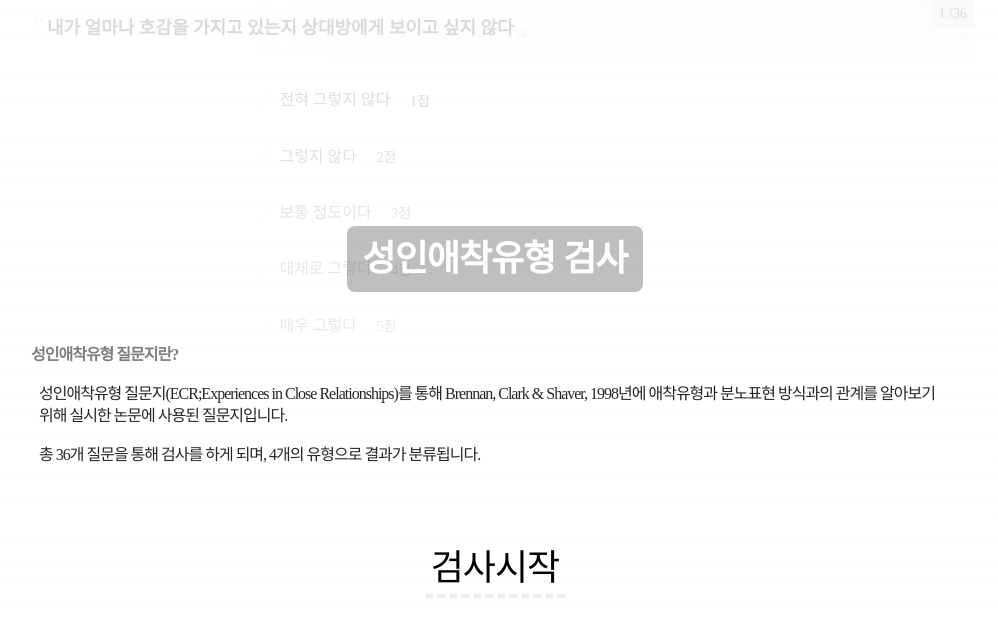
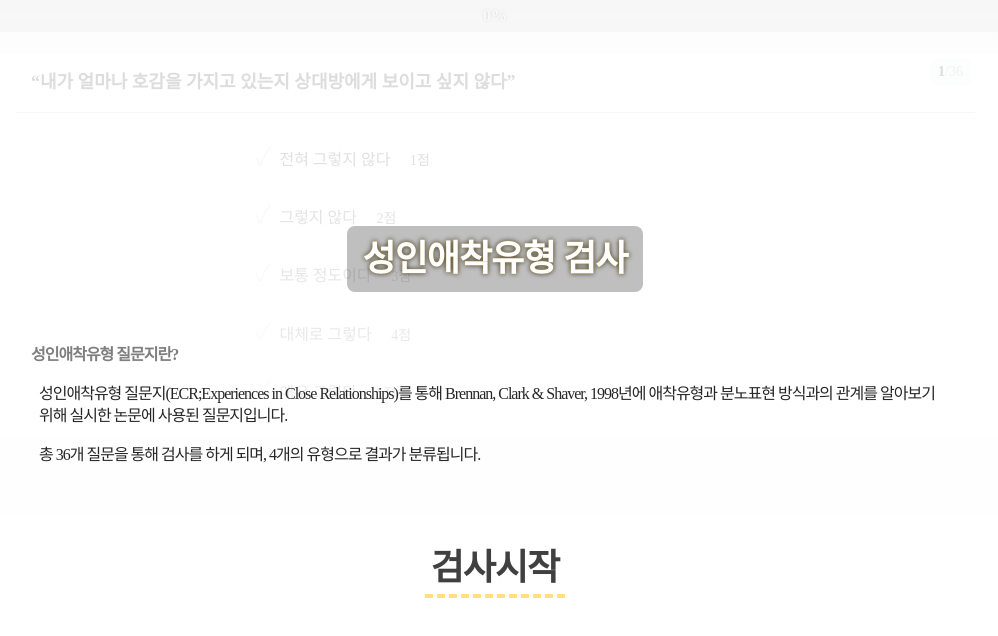
Before and after one commit to oshx/ecr, a Svelte app: page / in a window 1280 px wide. Shown: the top 636 px of the page, without its empty margins (145-1143 px from the left). Built offline with nearby package versions, Linux system fonts and the light colour scheme.

Commit message:
오류 수정 및 문제 화면 결정

```diff
--- a/src/App.svelte
+++ b/src/App.svelte
@@ -14,6 +14,10 @@
   min-height: 100%;
 }
 
+:global(body) {
+  background-color: #eee;
+}
+
 :global(div) {
   margin: 0;
   padding: 0;
--- a/src/components/ExperimentSheet.svelte
+++ b/src/components/ExperimentSheet.svelte
@@ -10,18 +10,24 @@
 
   const dispatch = createEventDispatcher();
 
+  function filterFalsey(value) {
+    return !value;
+  }
+
   function handleNextCenter() {
-    const next = answerList.findIndex(value => !value);
-    if (!next) return;
+    const next = window.document.getElementById(
+      "_" + answerList.findIndex(filterFalsey)
+    );
+    if (next === null) return;
     return window.document.getElementById("track").scrollTo({
-      left: window.document.getElementById("_" + next).offsetLeft,
+      left: next.offsetLeft,
       behavior: "smooth",
     });
   }
 
   function handleScroll() {
     clearTimeout(scrollTimer);
-    return scrollTimer = setTimeout(handleNextCenter, 500);
+    return (scrollTimer = setTimeout(handleNextCenter, 1000));
   }
 
   async function handleUpdate() {
@@ -41,18 +47,18 @@
       {message}
     </h2>
   {:else}
-    <div id="track"
-         class="track"
-         on:scroll={handleScroll}>
+    <div id="track" class="track" on:scroll={handleScroll}>
       {#each QuestionList as question, index}
         <div
           id={`_${index}`}
-          class="container">
-          <div class="card"
-               class:container--completed={answerList[index]}>
+          class="container"
+          class:container--completed={answerList[index]}
+        >
+          <div class="card">
             <h2 class="title">
-              <span class="title__prefix">{index + 1}
-                /{QuestionList.length}</span>
+              <span class="title__prefix">
+                <strong>{index + 1}</strong>/{QuestionList.length}
+              </span>
               <strong class="title__main">{question}</strong>
             </h2>
             <div class="content">
@@ -80,13 +86,8 @@
 </div>
 
 <style>
-
   .root {
-    position: absolute;
-    top: 0;
-    right: 0;
-    bottom: 0;
-    left: 0;
+    position: relative;
   }
 
   .track {
@@ -103,10 +104,12 @@
     display: inline-block;
     width: 100%;
     vertical-align: top;
+    background-color: #fff;
+    transition: background-color 0.5s ease-out;
   }
 
-  .container.container--middle {
-    vertical-align: middle;
+  .container.container--completed {
+    background-color: #ddd;
   }
 
   .card {
@@ -121,12 +124,12 @@
   .title {
     display: block;
     margin: 0 auto;
+    border-bottom: 1px solid rgba(0, 0, 0, 0.25);
     font-size: 18px;
     line-height: 1.4;
     font-weight: 400;
     color: inherit;
     text-align: left;
-    background-image: linear-gradient(90deg, transparent, rgba(33, 66, 99, 0.1));
   }
 
   .title::after {
@@ -140,8 +143,16 @@
     font-size: 14px;
     font-weight: 400;
     padding: 4px 8px;
+    margin: 4px;
     text-align: right;
-    background-color: rgba(33, 66, 99, .1);
+    background-color: rgba(33, 66, 99, 0.1);
+    border-radius: 8px;
+    color: #999;
+    user-select: none;
+  }
+
+  .title__prefix strong {
+    color: #000;
   }
 
   .title__main {
@@ -151,26 +162,12 @@
     word-break: keep-all;
   }
 
-  .title__main::before,
-  .title__main::after {
-    content: "";
-    display: inline-block;
-    margin: 0 4px;
-    border: 4px solid rgba(0, 0, 0, .15);
-    width: 4px;
-    height: 4px;
-  }
-
   .title__main::before {
-    border-right: 0;
-    border-bottom: 0;
-    vertical-align: text-top;
+    content: "\201c";
   }
 
   .title__main::after {
-    border-top: 0;
-    border-left: 0;
-    vertical-align: text-bottom;
+    content: "\201d";
   }
 
   .content {
@@ -185,6 +182,7 @@
     padding: 16px;
     word-break: keep-all;
     text-align: left;
+    cursor: pointer;
   }
 
   .item input {
@@ -194,7 +192,6 @@
     bottom: 0;
     left: 0;
     opacity: 0;
-    cursor: pointer;
   }
 
   .item input:checked + strong::before {
@@ -209,7 +206,7 @@
   .item strong {
     position: relative;
     display: inline-block;
-    vertical-align: middle;
+    vertical-align: baseline;
     padding-right: 8px;
     margin-right: 8px;
     font-size: 16px;
@@ -217,47 +214,47 @@
   }
 
   .item strong::before {
-    content: '\2713';
+    content: "\2713";
     margin-right: 8px;
     display: inline-block;
-    vertical-align: middle;
+    vertical-align: baseline;
     text-align: center;
     font-size: 24px;
     line-height: 1;
-    color: #eee;
+    color: #ccc;
   }
 
   .item strong::after {
-    content: '';
+    content: "";
     position: absolute;
     left: 0;
     right: 0;
     bottom: 0;
-    border-bottom: 4px dashed rgba(33, 66, 99, .25);
+    border-bottom: 4px dashed rgba(33, 66, 99, 0.25);
     opacity: 0;
-    transition: opacity .25s ease;
+    transition: opacity 0.25s ease;
   }
 
   .item em {
     position: relative;
     display: inline-block;
-    vertical-align: middle;
+    vertical-align: baseline;
     font-size: 14px;
     font-weight: 400;
     font-style: normal;
   }
 
   .item em::before {
-    content: '';
+    content: "";
     position: absolute;
     top: 0;
     right: 0;
     bottom: 0;
     left: 0;
     margin: -4px -8px;
-    border: 4px dashed rgba(33, 66, 99, .25);
+    border: 4px dashed rgba(33, 66, 99, 0.25);
     border-radius: 100%;
     opacity: 0;
-    transition: opacity .25s ease;
+    transition: opacity 0.25s ease;
   }
 </style>
--- a/src/components/InformationSheet.svelte
+++ b/src/components/InformationSheet.svelte
@@ -13,7 +13,7 @@
 <div class="container" class:fullscreen={intro} class:hide={!block}>
   <div class="content">
     {#if intro}
-      <h1>성인애착유형 검사</h1>
+      <h1 class="title">성인애착유형 검사</h1>
     {/if}
     <dl>
       <dt>성인애착유형 질문지란?</dt>
@@ -59,7 +59,7 @@
     background-image: linear-gradient(0deg, #fff 0, rgba(255, 255, 255, .85) 100%);
     font-size: 14px;
     line-height: 1.4;
-    z-index: 1;
+    z-index: 100;
   }
 
   .hide {
@@ -83,7 +83,7 @@
     vertical-align: middle;
   }
 
-  h1 {
+  .title {
     display: inline-block;
     padding: 8px 16px;
     border-radius: 8px;
@@ -93,7 +93,7 @@
     line-height: 1.4;
     letter-spacing: -1px;
     background-color: rgba(0,0,0,.25);
-
+    text-shadow: 0 0 3px rgba(255,200,50,.5), 0 0 5px rgba(0,0,0,.9);
   }
 
   .content {
@@ -105,7 +105,7 @@
     white-space: normal;
   }
 
-  h1, dl {
+  .title, dl {
     max-width: 960px;
     margin-left: auto;
     margin-right: auto;
@@ -138,11 +138,13 @@
     display: inline-block;
     margin: 48px auto 0;
     border: 0 none;
-    border-bottom: 4px dashed #eee;
+    border-bottom: 4px dashed rgba(255,192,0,.5);
     background: none transparent;
     font-size: 36px;
+    font-weight: 700;
     line-height: 1.4;
     letter-spacing: -1px;
+    color: rgba(0,0,0,.75);
     cursor: pointer;
   }
 </style>
--- a/src/components/ExperimentIndicator.svelte
+++ b/src/components/ProgressManager.svelte
@@ -3,49 +3,62 @@
   export let progress = 0;
 
   $: completed = progress === total;
-  $: percent = Math.round(progress / total * 100);
+  $: percent = Math.round((progress / total) * 100, 1);
 </script>
 
-{#if total}
-  <aside>
-    <div class:completed>
+{#if total !== null}
+  <div class="root">
+    <div class="indicator" class:indicator--completed={completed}>
       {#if completed}
         <button type="submit">결과 보기</button>
       {:else}
         <strong>
           <i style={`width:${percent}%`}></i>
           <span>{percent}%</span>
-          <em>({progress}/{total})</em>
         </strong>
       {/if}
     </div>
-  </aside>
+  </div>
 {/if}
 
 <style>
-  aside {
-    margin: 0;
-    padding: 64px 0 0;
+  @keyframes loop-background {
+    0% {
+      background-position: 0 0;
+    }
+
+    100% {
+      background-position: 320px 0;
+    }
   }
 
-  div {
+  .root {
+    position: relative;
+    margin: 0;
+    padding: 32px 0 0;
+  }
+
+  .indicator {
+    z-index: 10;
     position: fixed;
+    top: 0;
     right: 0;
-    bottom: 0;
     left: 0;
-    height: 64px;
-    background-color: rgba(0, 0, 0, 0.5);
+    height: 32px;
+    background-color: rgba(0, 0, 0, 0.15);
     text-align: center;
     font-style: normal;
     font-size: 0;
     line-height: 0;
     white-space: nowrap;
-    transition: height .25s ease-out;
+    transition: height 0.25s ease-out;
   }
 
-  div.completed {
-    top: 0;
+  .indicator.indicator--completed {
+    bottom: 0;
     height: auto;
+    background-image: none;
+    animation: none;
   }
 
   div::before {
@@ -69,23 +82,21 @@
     top: 0;
     bottom: 0;
     left: 0;
-    background-color: rgba(33, 66, 99, 0.75);
+    background-color: #fff;
     font-style: normal;
     font-weight: 400;
+    background-image: linear-gradient(80deg, transparent 0, transparent 10%, rgba(0,0,0,.1) 20%, transparent 80%);
+    background-size: 320px 100%;
+    animation: loop-background 1s infinite linear;
+    box-shadow: 0 0 1px rgba(0,0,0,.15);
     transition: width 0.25s ease-out;
-  }
-
-  em {
-    position: relative;
-    font-style: normal;
-    font-weight: 400;
-    color: rgba(255, 255, 255, 0.5);
   }
 
   span {
     position: relative;
     font-style: normal;
     color: rgba(255, 255, 255, 0.75);
+    text-shadow: 0 0 3px #000;
   }
 
   button {
--- a/src/components/layouts/Corset.svelte
+++ b/src/components/layouts/Corset.svelte
@@ -5,7 +5,7 @@
 <style>
   div {
     margin: 0 auto;
-    max-width: 1280px;
+    max-width: 992px;
     padding: 0 16px;
   }
 </style>
--- a/src/core/constants.js
+++ b/src/core/constants.js
@@ -9,6 +9,8 @@ export const ScoreLabelMap = {
   4: "대체로 그렇다",
   5: "매우 그렇다",
 };
+
+export const ReverseScoreList = Object.keys(ScoreLabelMap).reverse();
 
 export const QuestionList = [
   "내가 얼마나 호감을 가지고 있는지 상대방에게 보이고 싶지 않다",
@@ -76,6 +78,8 @@ export const AVOIDANCE_THRESHOLD = 42;
 
 export const ANXIETY_THRESHOLD = 47;
 
+export const STEP_BASE = 6;
+
 export const STEP_CHUNK = 10;
 
 export const SEPARATOR = "-";
--- a/src/pages/Experiment.page.svelte
+++ b/src/pages/Experiment.page.svelte
@@ -4,7 +4,7 @@
   import { href, push } from "../router/helper";
   import { PATH_RESULT } from "../router/routes.config";
   import ExperimentSheet from "../components/ExperimentSheet.svelte";
-  import ExperimentIndicator from "../components/ExperimentIndicator.svelte";
+  import ProgressManager from "../components/ProgressManager.svelte";
   import Message from "../components/Message.svelte";
   import InformationSheet from "../components/InformationSheet.svelte";
 
@@ -17,6 +17,10 @@
 
   function handleSelect(customEvent) {
     answerList[customEvent.detail[0]] = customEvent.detail[1];
+  }
+
+  function filterNotZero(value) {
+    return value !== 0;
   }
 
   function handleSubmit() {
@@ -34,11 +38,11 @@
 </svelte:head>
 <InformationSheet intro={true} />
 <form on:submit|preventDefault={handleSubmit}>
-  <ExperimentSheet {answerList} on:select={handleSelect} />
-  <ExperimentIndicator
-    progress={answerList.filter((answer) => answer !== 0).length}
+  <ProgressManager
+    progress={answerList.filter(filterNotZero).length}
     total={answerList.length}
   />
+  <ExperimentSheet {answerList} on:select={handleSelect} />
   <Message {message} on:resolve={resolveMessage} />
 </form>
 
--- a/src/pages/Result.page.svelte
+++ b/src/pages/Result.page.svelte
@@ -3,13 +3,24 @@
 
   export let params;
 
-  const score = convertParamToScore(params.result);
-  const { title, content } = convertScoreToResult(score);
+  let score;
+  let title;
+  let content;
+  let message;
+  try {
+    score = convertParamToScore(params.result);
+    const result = convertScoreToResult(score);
+    title = result.title;
+    content = result.content;
+  } catch (parsingError) {
+    message = parsingError.message;
+  }
 </script>
 
 <h1>Result {JSON.stringify(params)}</h1>
 {JSON.stringify(score)}
 <main>
+  {message}
   <h2>{title}</h2>
   <p>{content}</p>
 </main>
```
Also changed, not shown: src/core/ecr.js (+27 -23 lines), src/core/text.txt (deleted).
